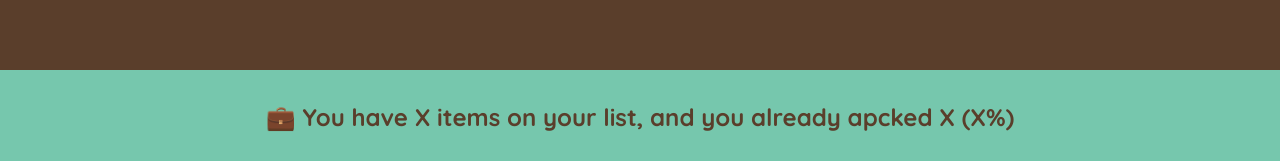
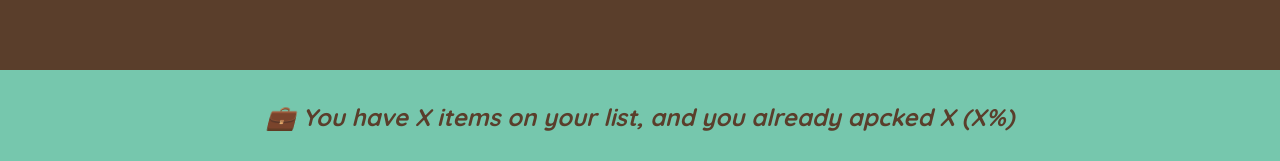
Before and after one commit to brian1puron/travel-list, a React (Create React App) app: page / in a window 1280 px wide. Shown: the part 636-797 px from the top of the page. Built offline with nearby package versions, Linux system fonts and the light colour scheme.

Commit message:
adding em to the footing

```diff
--- a/src/App.js
+++ b/src/App.js
@@ -68,7 +68,7 @@ function Item({ item }) {
 function Stats() {
   return (
     <footer className="stats">
-      💼 You have X items on your list, and you already apcked X (X%)
+      <em> 💼 You have X items on your list, and you already apcked X (X%)</em>
     </footer>
   );
 }
```
